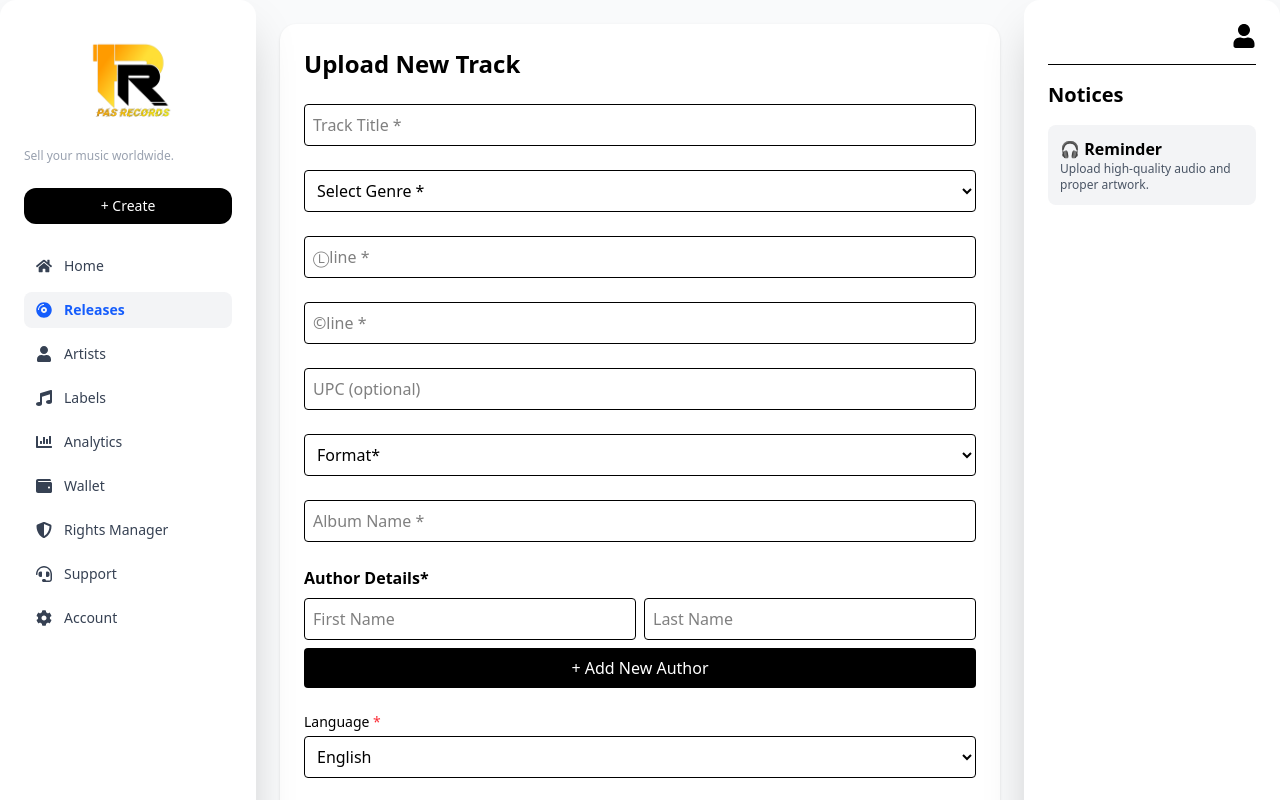
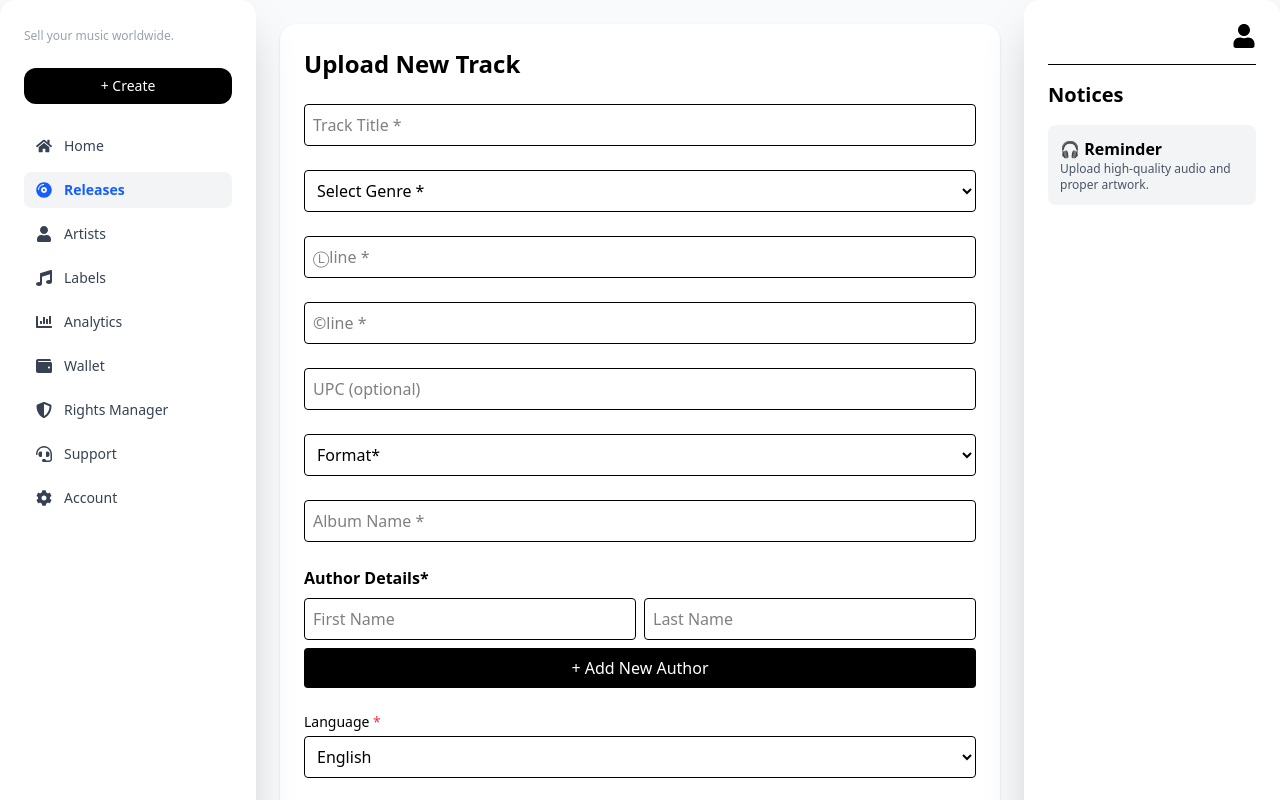
Before and after one commit to karans69/MusicDashboard, a React (Vite) app in the folder frameyt/: page /trackUp in a window 1280 px wide. Shown: the top 800 px of the page. Built offline with nearby package versions, Linux system fonts and the light colour scheme.

Commit message:
sidebar3

```diff
--- a/frameyt/src/assets/component/Sidebar.jsx
+++ b/frameyt/src/assets/component/Sidebar.jsx
@@ -1,6 +1,6 @@
 import React from "react";
 import { Link } from "react-router-dom";
-import logo from "../imgs/logo2.png";
+// import logo from "../imgs/logo2.png";
 
 import {
   FaHome,
@@ -30,7 +30,7 @@ const Sidebar = ({ active }) => {
   return (
     <aside className="w-64 bg-white shadow-2xl rounded-2xl p-6 z-20">
       <div className="mb-6">
-        <img src={logo} className="h-30 w-30 mx-auto"></img>
+        {/* <img src={logo} className="h-30 w-30 mx-auto"></img> */}
         <p className="text-xs text-gray-400 mt-1">Sell your music worldwide.</p>
       </div>
       <Link to="/trackUp">
```
